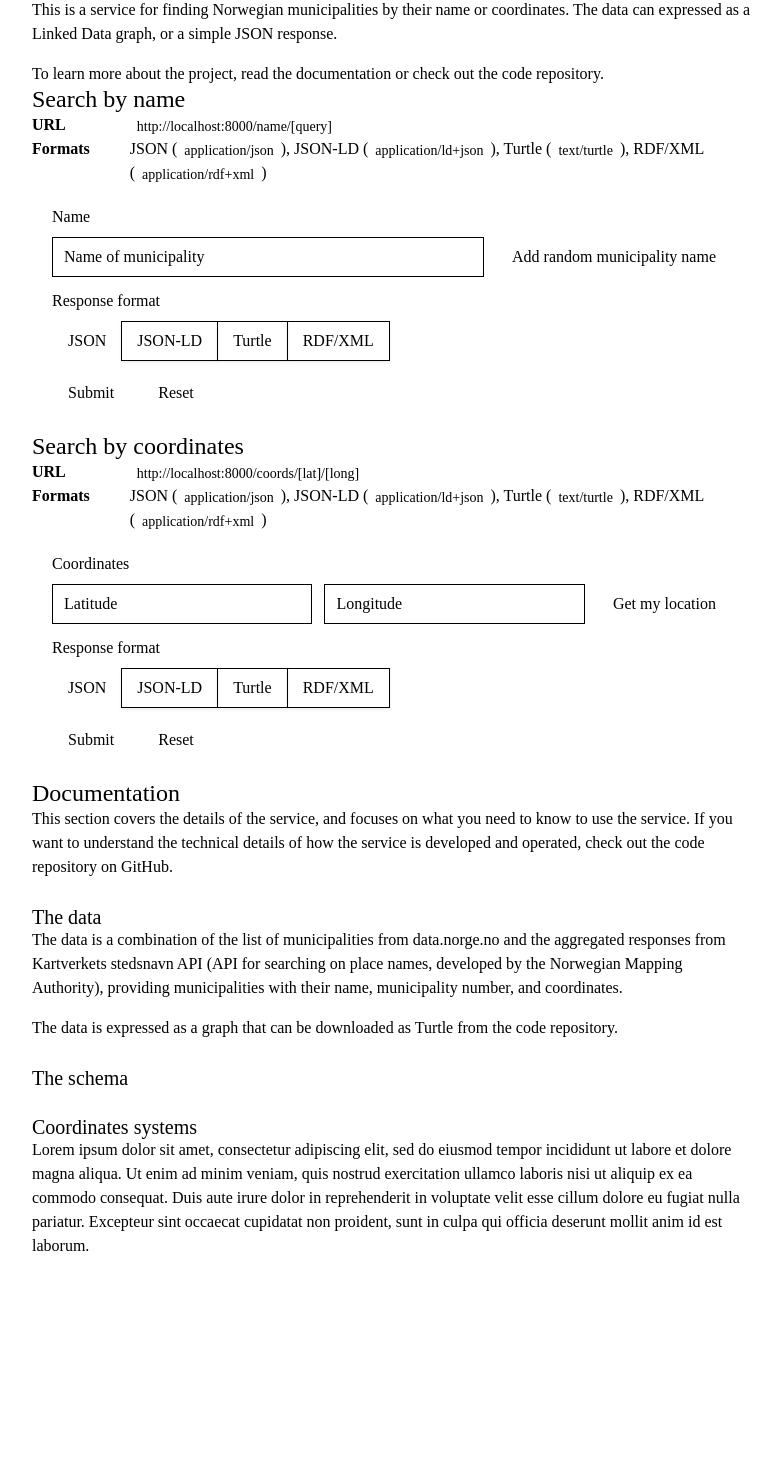
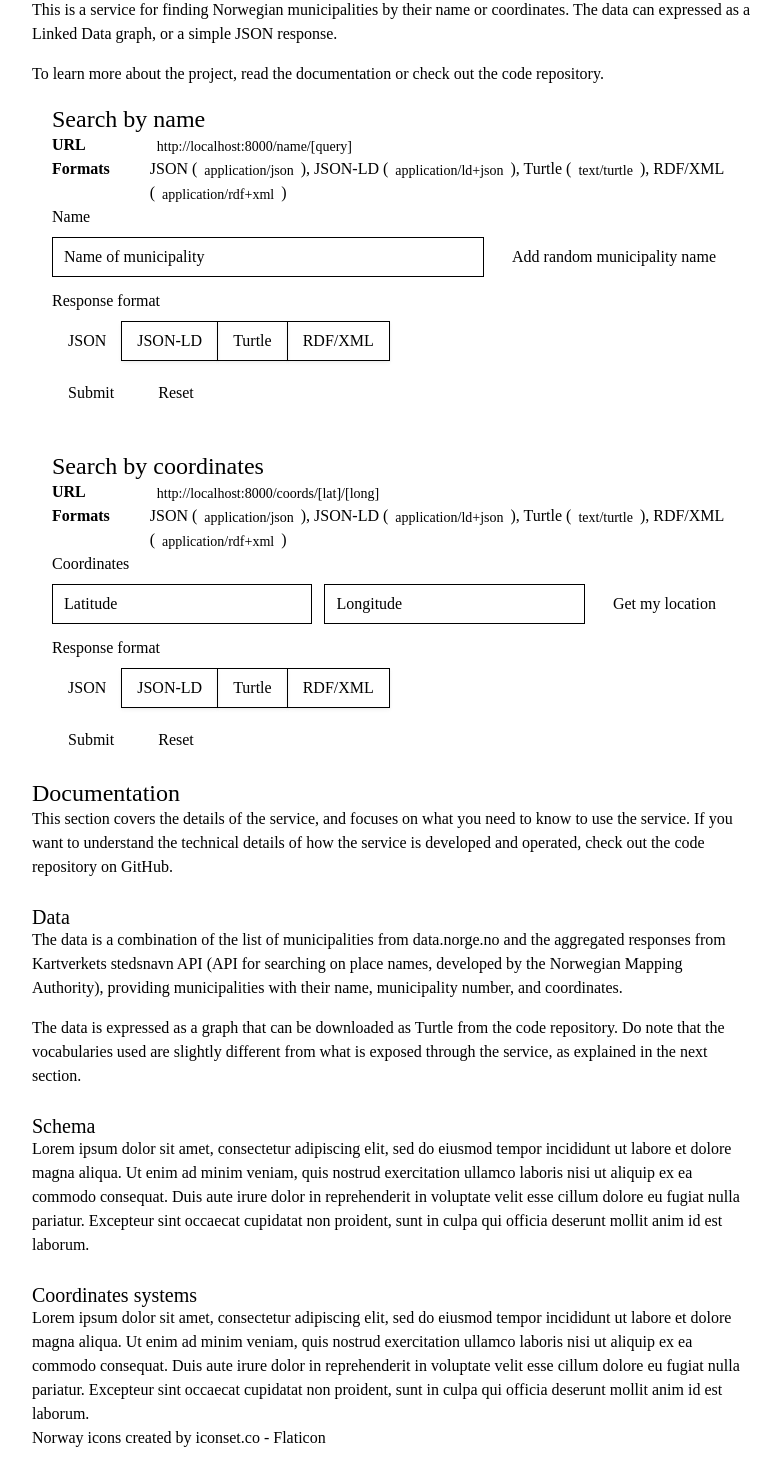
Before and after one commit to megoth-capgemini/municipalities-coordinates, a React (Vite) app: page / in a window 1280 px wide. Shown: the part 46-1504 px from the top of the page, without its empty margins (248-1028 px from the left). Before the commit the page ends 1312 px from the top, so only its background shows below. Built offline with nearby package versions, Linux system fonts and the light colour scheme.

Commit message:
Adding favicon and rearranging some content

```diff
--- a/index.html
+++ b/index.html
@@ -5,6 +5,7 @@
     <meta name="viewport" content="width=device-width, initial-scale=1.0"/>
     <title>Norwegian Municipalities and their Coordinates</title>
     <link rel="stylesheet" href="/prism.css"/>
+    <link rel="icon" href="/favicon.ico" type="image/x-icon">
 </head>
 <body>
 <div id="root"></div>
--- a/src/components/front-page/index.tsx
+++ b/src/components/front-page/index.tsx
@@ -1,6 +1,5 @@
-import SearchByName, { NAME_SEARCH_API } from "../search-by-name";
-import SearchByProximity, { PROX_SEARCH_API } from "../search-by-proximity";
-import SupportedModes from "../supported-modes";
+import SearchByName from "../search-by-name";
+import SearchByProximity from "../search-by-proximity";
 
 export default function FrontPage() {
   return (
@@ -23,33 +22,7 @@ export default function FrontPage() {
           .
         </p>
       </header>
-      <section className="bulma-block bulma-content">
-        <h2 className="bulma-title bulma-is-4">Search by name</h2>
-        <dl>
-          <dt>URL</dt>
-          <dd>
-            <code>{NAME_SEARCH_API}/[query]</code>
-          </dd>
-          <dt>Formats</dt>
-          <dd>
-            <SupportedModes />
-          </dd>
-        </dl>
-      </section>
       <SearchByName />
-      <section className="bulma-block bulma-content">
-        <h2 className="bulma-title bulma-is-4">Search by coordinates</h2>
-        <dl>
-          <dt>URL</dt>
-          <dd>
-            <code>{PROX_SEARCH_API}/[lat]/[long]</code>
-          </dd>
-          <dt>Formats</dt>
-          <dd>
-            <SupportedModes />
-          </dd>
-        </dl>
-      </section>
       <SearchByProximity />
       <section id="documentation" className="bulma-block bulma-content">
         <h2 className="bulma-title bulma-is-4">Documentation</h2>
@@ -59,7 +32,7 @@ export default function FrontPage() {
           technical details of how the service is developed and operated, check
           out the <a href={""}>code repository on GitHub</a>.
         </p>
-        <h3 className="bulma-title bulma-is-5">The data</h3>
+        <h3 className="bulma-title bulma-is-5">Data</h3>
         <p>
           The data is a combination of{" "}
           <a href="https://data.norge.no/datasets/978a923c-9ab6-3617-8fd6-6622363454e3">
@@ -88,9 +61,19 @@ export default function FrontPage() {
           >
             code repository
           </a>
-          .
+          . Do note that the vocabularies used are slightly different from what
+          is exposed through the service, as explained in the next section.
         </p>
-        <h3 className="bulma-title bulma-is-5">The schema</h3>
+        <h3 className="bulma-title bulma-is-5">Schema</h3>
+        <p>
+          Lorem ipsum dolor sit amet, consectetur adipiscing elit, sed do
+          eiusmod tempor incididunt ut labore et dolore magna aliqua. Ut enim ad
+          minim veniam, quis nostrud exercitation ullamco laboris nisi ut
+          aliquip ex ea commodo consequat. Duis aute irure dolor in
+          reprehenderit in voluptate velit esse cillum dolore eu fugiat nulla
+          pariatur. Excepteur sint occaecat cupidatat non proident, sunt in
+          culpa qui officia deserunt mollit anim id est laborum.
+        </p>
         <h3 className="bulma-title bulma-is-5">Coordinates systems</h3>
         <p>
           Lorem ipsum dolor sit amet, consectetur adipiscing elit, sed do
@@ -103,7 +86,12 @@ export default function FrontPage() {
         </p>
       </section>
       <footer className="bulma-block bulma-content">
-        <nav></nav>
+        <a
+          href="https://www.flaticon.com/free-icons/norway"
+          title="norway icons"
+        >
+          Norway icons created by iconset.co - Flaticon
+        </a>
       </footer>
     </div>
   );
--- a/src/components/search-by-name/index.tsx
+++ b/src/components/search-by-name/index.tsx
@@ -2,6 +2,7 @@ import { useForm } from "react-hook-form";
 import clsx from "clsx";
 import SearchForm from "../search-form";
 import type { MouseEvent } from "react";
+import SupportedModes from "../supported-modes";
 
 // @ts-ignore
 export const NAME_SEARCH_API = import.meta.env.VITE_NAME_API_URL || "/name";
@@ -43,6 +44,19 @@ export default function SearchByName() {
 
   return (
     <SearchForm form={form} getUrl={getUrl}>
+      <div className="bulma-content">
+        <h2 className="bulma-title bulma-is-4">Search by name</h2>
+        <dl>
+          <dt>URL</dt>
+          <dd>
+            <code>{NAME_SEARCH_API}/[query]</code>
+          </dd>
+          <dt>Formats</dt>
+          <dd>
+            <SupportedModes />
+          </dd>
+        </dl>
+      </div>
       <div className="bulma-field">
         <label className="bulma-label">Name</label>
         <div className="bulma-field bulma-is-horizontal">
--- a/src/components/search-by-proximity/index.tsx
+++ b/src/components/search-by-proximity/index.tsx
@@ -2,6 +2,7 @@ import { type MouseEvent } from "react";
 import { useForm } from "react-hook-form";
 import clsx from "clsx";
 import SearchForm, { FormData } from "../search-form";
+import SupportedModes from "../supported-modes";
 
 export const PROX_SEARCH_API =
   // @ts-ignore
@@ -35,6 +36,19 @@ export default function SearchByProximity() {
 
   return (
     <SearchForm form={form} getUrl={getUrl}>
+      <div className="bulma-content">
+        <h2 className="bulma-title bulma-is-4">Search by coordinates</h2>
+        <dl>
+          <dt>URL</dt>
+          <dd>
+            <code>{PROX_SEARCH_API}/[lat]/[long]</code>
+          </dd>
+          <dt>Formats</dt>
+          <dd>
+            <SupportedModes />
+          </dd>
+        </dl>
+      </div>
       <div className="bulma-field">
         <label className="bulma-label">Coordinates</label>
         <div className="bulma-field bulma-is-horizontal">
```
Also changed, not shown: 7 other files (tests, documents, lock files or other folders).
